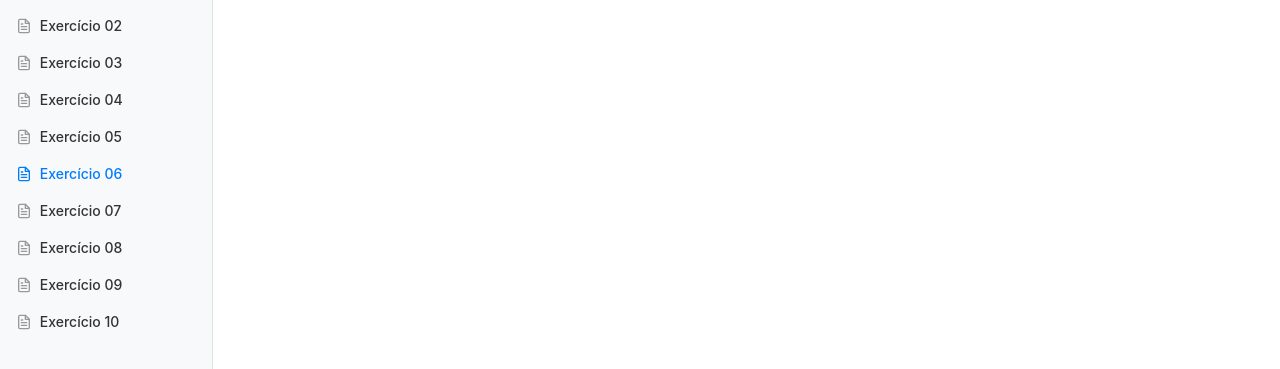
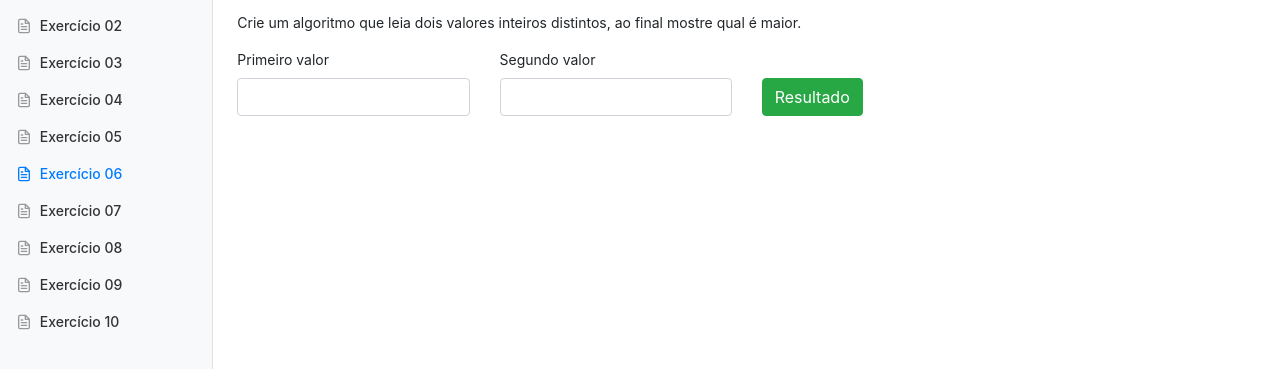
Before and after one commit to ThecioRibeiro/JsDom, a plain HTML site: page exercicio-06.html in a window 1280 px wide. Shown: the part 123-492 px from the top of the page. Drawn offline with nearby package versions, Linux system fonts and the light colour scheme.

Commit message:
18-10-2019

```diff
--- /dev/null
+++ b/assets/js/exercicio06.js
@@ -0,0 +1,16 @@
+
+function verificarMaiorValor() {
+    var valor1 = document.getElementById("PrimeiroValor").value;
+    var valor2 = document.getElementById("SegundoValor").value;
+    var textoH4 = document.getElementById('textoh4');
+
+    document.getElementById("mensagemMaiorValor").className = 'row visible';
+
+    if (valor1 == valor2) {
+        textoH4.innerText = 'Não é permitido digitar valores iguais, por favor digite um valor diferente para cada campo.';
+    } else if (valor1 > valor2) {
+        textoH4.innerText = 'O primeiro valor é maior do que o segundo.';
+    } else {
+        textoH4.innerText = 'O segundo valor é maior do que o primeiro.';
+    }
+}
--- a/exercicio-06.html
+++ b/exercicio-06.html
@@ -8,6 +8,7 @@
     <title>Document</title>
     <link rel="stylesheet" href="assets/css/bootstrap.min.css">
     <link rel="stylesheet" href="assets/css/dashboard.css">
+    <link rel="stylesheet" href="assets/css/jsdom.css">
 </head>
 
 <body>
@@ -106,6 +107,33 @@
                     class="d-flex justify-content-between flex-wrap flex-md-nowrap align-items-center pt-3 pb-2 mb-3 border-bottom">
                     <h1 class="h2">Exercício 06</h1>
                 </div>
+                <div class="row">
+                    <div class="col-sm-12">
+                        <p>Crie um algoritmo que leia dois valores inteiros distintos, ao final mostre qual é maior.</p>
+                    </div>
+                </div>
+                <form>
+                    <div class="row">
+                        <div class="col-sm-3 col-md-3 col-lg-3">
+                            <label for="PrimeiroValor">Primeiro valor</label>
+                            <input id="PrimeiroValor" type="number" class="form-control" required>
+                        </div>
+                        <div class="col-sm-3 col-md-3 col-lg-3">
+                            <label for="SegundoValor">Segundo valor</label>
+                            <input id="SegundoValor" type="number" class="form-control" required>
+                        </div>
+                        <div class="col-sm-3 col-md-2 col-lg-2 pt-29">
+                            <button type="button" class="btn btn-success"
+                                onclick="verificarMaiorValor()">Resultado</button>
+                        </div>
+                    </div>
+                    <div class="row invisible" id="mensagemMaiorValor">
+                        <div class="col-sm-6 col-md-6 col-lg-6 pt-29">
+                            <div class="alert alert-success" role="alert">
+                                <h4 id="textoh4"></h4>
+                            </div>
+                        </div>
+                    </div>
             </main>
             <!--#endregion-->
         </div>
@@ -114,6 +142,7 @@
             crossorigin="anonymous"></script>
         <script src="https://getbootstrap.com/docs/4.3/dist/js/bootstrap.bundle.min.js"></script>
         <script src="https://cdnjs.cloudflare.com/ajax/libs/feather-icons/4.9.0/feather.min.js"></script>
+        <script src="assets/js/exercicio06.js"></script>
         <script>
             feather.replace()
         </script>
```
